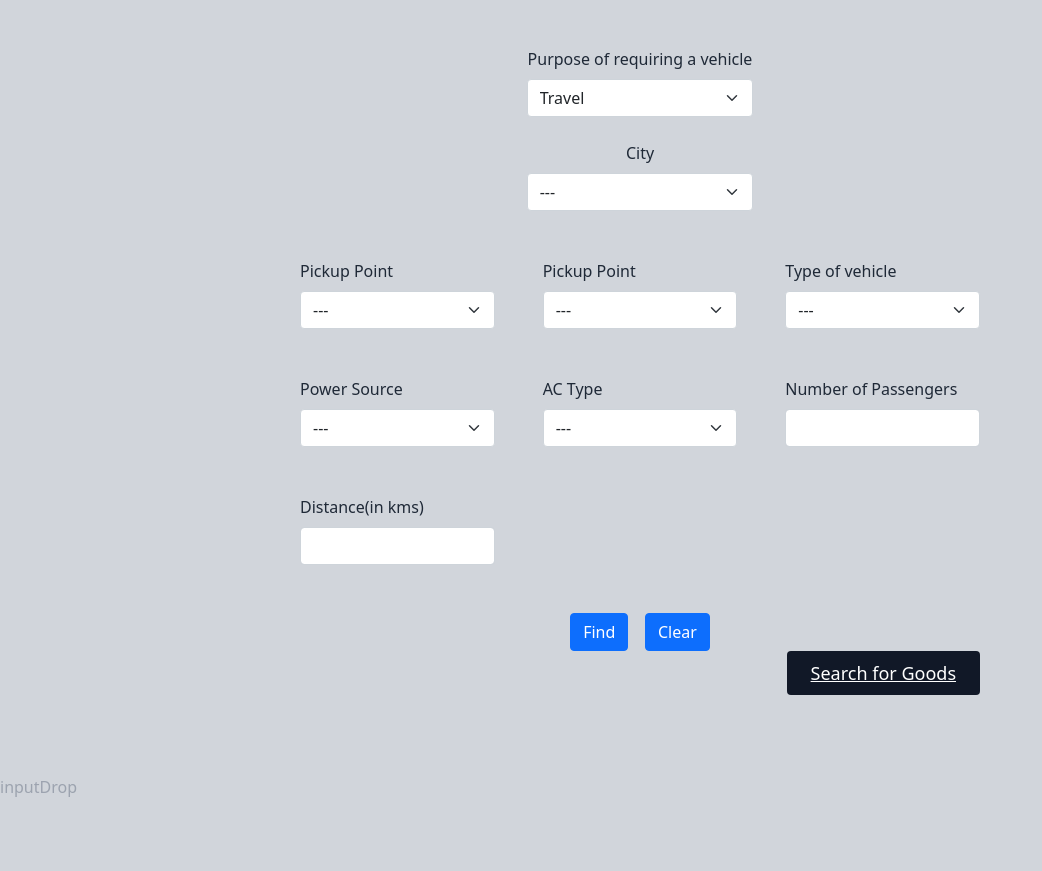
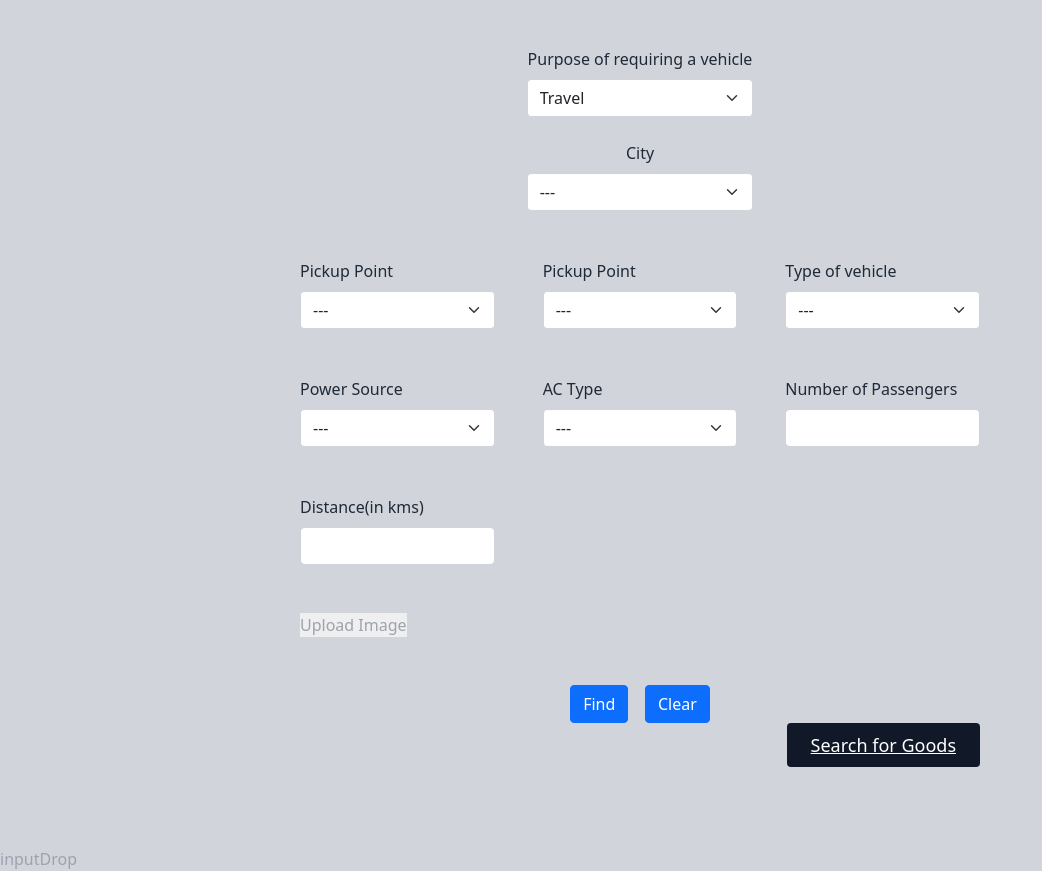
Before and after one commit to adityay186/CTMS, a PHP site: page /t.php in a window 1280 px wide. Shown: the part 249-1120 px from the top of the page, without its empty margins (0-1042 px from the left). Before the commit the page ends 1046 px from the top, so only its background shows below. Run offline with PHP 8.4, Linux system fonts and the light colour scheme.

Commit message:
Images Travel

```diff
--- a/imgconfig_travel.php
+++ b/imgconfig_travel.php
@@ -49,7 +49,7 @@
                 }
                 ?>
                 </table>
-                <input type="button" name="insert" id="insert" value="Back" class="btn btn-info" onclick="location.href='c.php';"/>
+                <input type="button" name="insert" id="insert" value="Back" class="btn btn-info" onclick="location.href='t.php';"/>
            </div>
       </body>
  </html>
--- a/t.php
+++ b/t.php
@@ -189,6 +189,10 @@
                         <input type="constant" class="form-control" id="getDistance" name="clientGoodsDistance">
                     </div>
 
+                    <div id="container">
+                    <input id="inp" type="button" value="Upload Image" onclick="location.href='imgconfig_travel.php';"/>
+                    </div>
+
                     <!-- <div class="mt-2"> -->
                     <!-- <span class="text-gray-300">AC Type</span> -->
                     <!-- <div class="mt-3">
```
